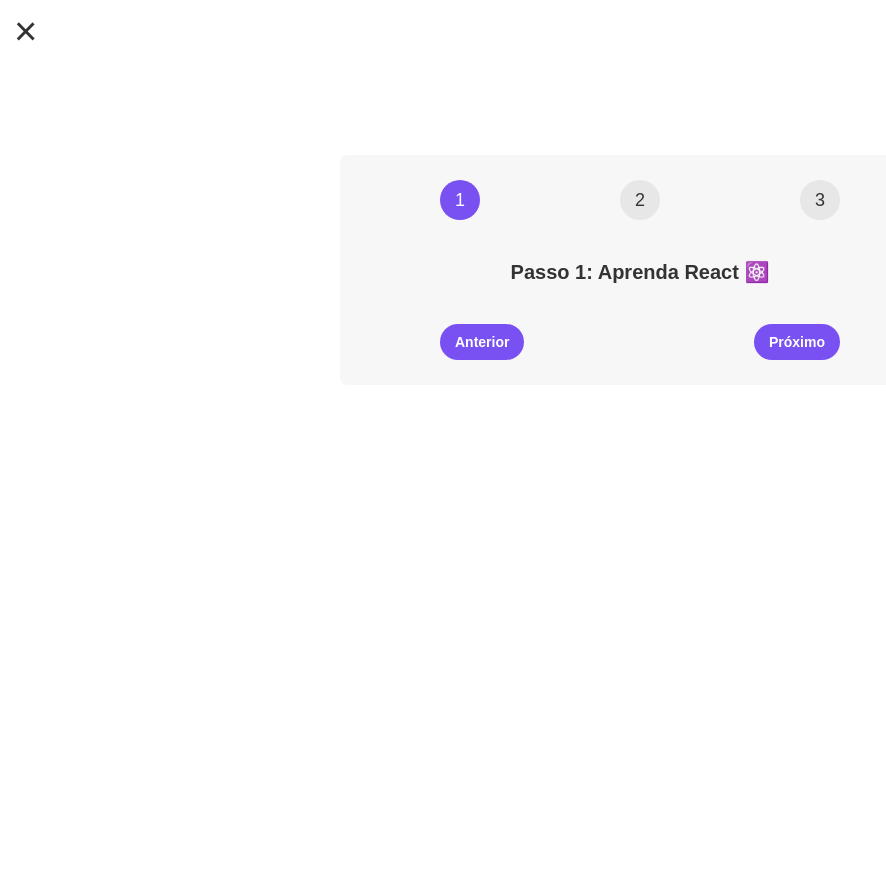
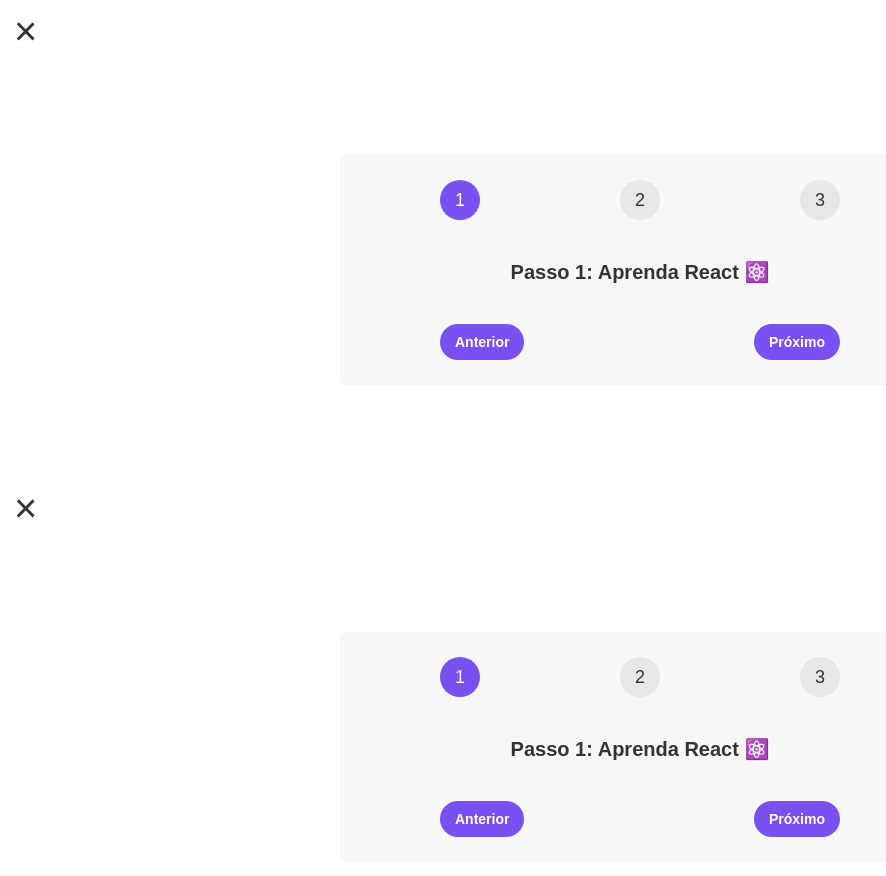
Before and after one commit to leoCardosoDev/front_end_reactjs_steps_state, a React (Create React App) app: page / in a window 1280 px wide. Shown: the top 876 px of the page, without its empty margins (0-886 px from the left). Before the commit the page ends 800 px from the top, so only its background shows below. Built offline with nearby package versions, Linux system fonts and the light colour scheme; the HTML template or start-up script is replaced by a standard one.

Commit message:
feat: add example states 2

```diff
--- a/src/App.js
+++ b/src/App.js
@@ -7,6 +7,15 @@ const messages = [
 ];
 
 export default function App() {
+  return (
+    <div>
+      <Steps />
+      <Steps />
+    </div>
+  );
+}
+
+function Steps() {
   const [step, setStep] = useState(1);
   const [isOpen, setIsOpen] = useState(true);
   const styleBg = { backgroundColor: '#7950f2', color: '#fff' };
```
